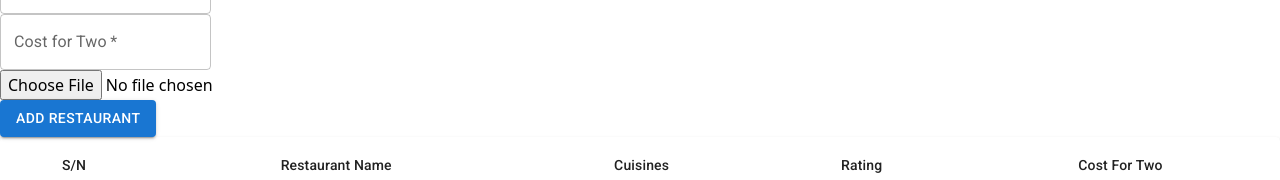
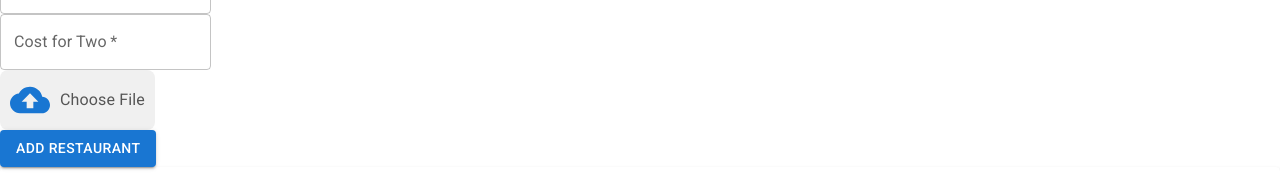
Before and after one commit to itzRikiz/food-ordering, a React (Vite) app: page /add-restaurant in a window 1280 px wide. Shown: the part 346-526 px from the top of the page. Built offline with nearby package versions, Linux system fonts and the light colour scheme; no server answers.

Commit message:
image upload

```diff
--- a/src/Components/Body/Res-card/Card.jsx
+++ b/src/Components/Body/Res-card/Card.jsx
@@ -6,8 +6,12 @@ function Card({ resData }) {
   return (
     <Link to={`/view-restaurant/${resData.$id}`} className="block">
       <div className="bg-white rounded-lg shadow-md overflow-hidden">
-        <div className="border rounded-md">
-          <img src={cloudinaryImageId} className="h-48 p-10" alt={name} />
+        <div className="border-b-2 ">
+          <img
+            src={cloudinaryImageId}
+            alt={name}
+            className="w-full h-48 object-cover p-2 rounded-sm "
+          />
         </div>
         <div className="p-4">
           <h3 className="text-xl font-semibold text-gray-800">{name}</h3>
--- a/src/Components/FoodForm/AddRestaurant.jsx
+++ b/src/Components/FoodForm/AddRestaurant.jsx
@@ -7,8 +7,11 @@ import MenuItem from "@mui/material/MenuItem";
 import FormControl from "@mui/material/FormControl";
 import Select from "@mui/material/Select";
 import { useTheme } from "@mui/material/styles";
+import { CloudUpload } from "@mui/icons-material";
 import db from "../../appwrite/databases";
 import CardTable from "./CardTable";
+import IconButton from "@mui/material/IconButton";
+import Typography from "@mui/material/Typography";
 
 const ITEM_HEIGHT = 48;
 const ITEM_PADDING_TOP = 8;
@@ -149,7 +152,7 @@ const AddRestaurant = () => {
                     required
                     value={name}
                     onChange={(e) => setName(e.target.value)}
-                  ></TextField>
+                  />
                 </div>
                 <div className="form-field">
                   <FormControl sx={{ width: 200 }}>
@@ -193,7 +196,7 @@ const AddRestaurant = () => {
                     required
                     value={rating}
                     onChange={(e) => setRating(e.target.value)}
-                  ></TextField>
+                  />
                 </div>
                 <div className="form-field">
                   <TextField
@@ -205,15 +208,39 @@ const AddRestaurant = () => {
                     required
                     value={costForTwo}
                     onChange={(e) => setCostForTwo(e.target.value)}
-                  ></TextField>
+                  />
                 </div>
                 <div className="form-field">
                   <input
                     type="file"
                     accept="image/*"
+                    id="upload-image"
+                    style={{ display: "none" }}
                     onChange={handleFileChange}
-                    required
                   />
+                  <label htmlFor="upload-image">
+                    <IconButton
+                      color="primary"
+                      aria-label="upload picture"
+                      component="span"
+                      sx={{
+                        backgroundColor: "#f0f0f0",
+                        borderRadius: "8px",
+                        padding: "10px",
+                        "&:hover": {
+                          backgroundColor: "#e0e0e0",
+                        },
+                      }}
+                    >
+                      <CloudUpload sx={{ fontSize: 40 }} />
+                      <Typography
+                        variant="subtitle1"
+                        sx={{ marginLeft: "10px", color: "#555" }}
+                      >
+                        {imageFile ? imageFile.name : "Choose File"}
+                      </Typography>
+                    </IconButton>
+                  </label>
                 </div>
               </div>
               <div className="float-right mt-5">
```
